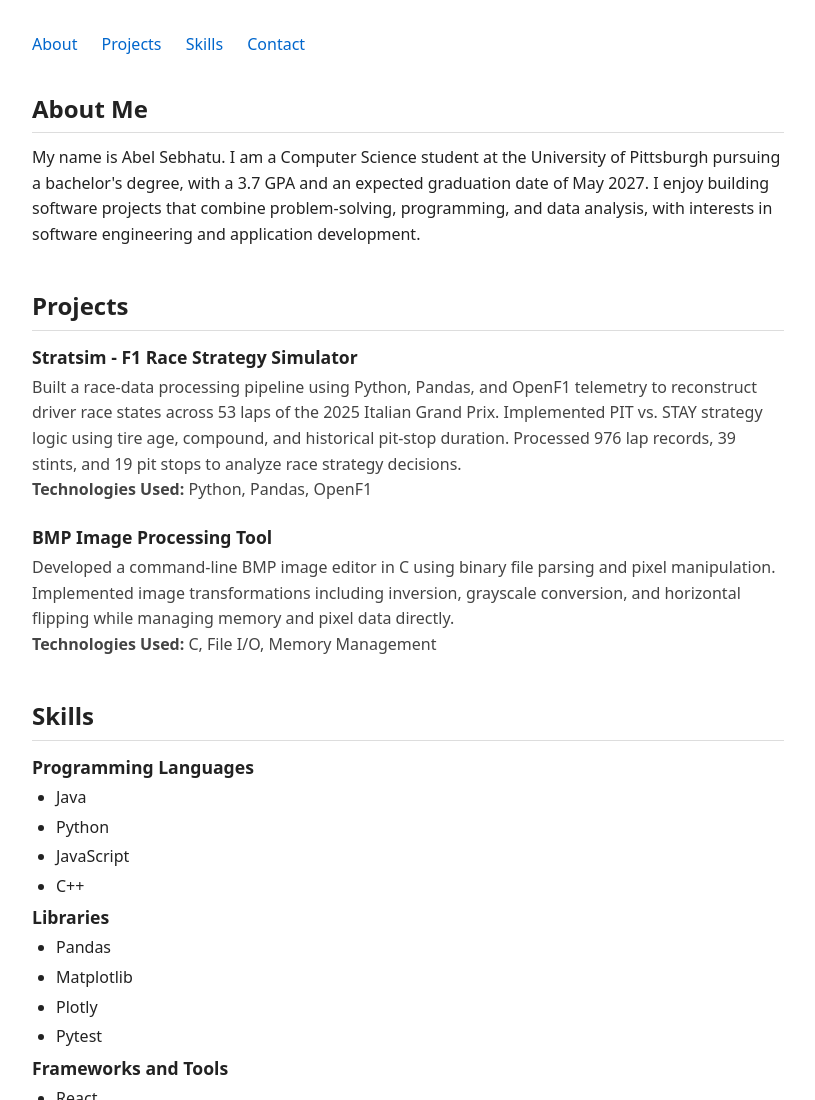
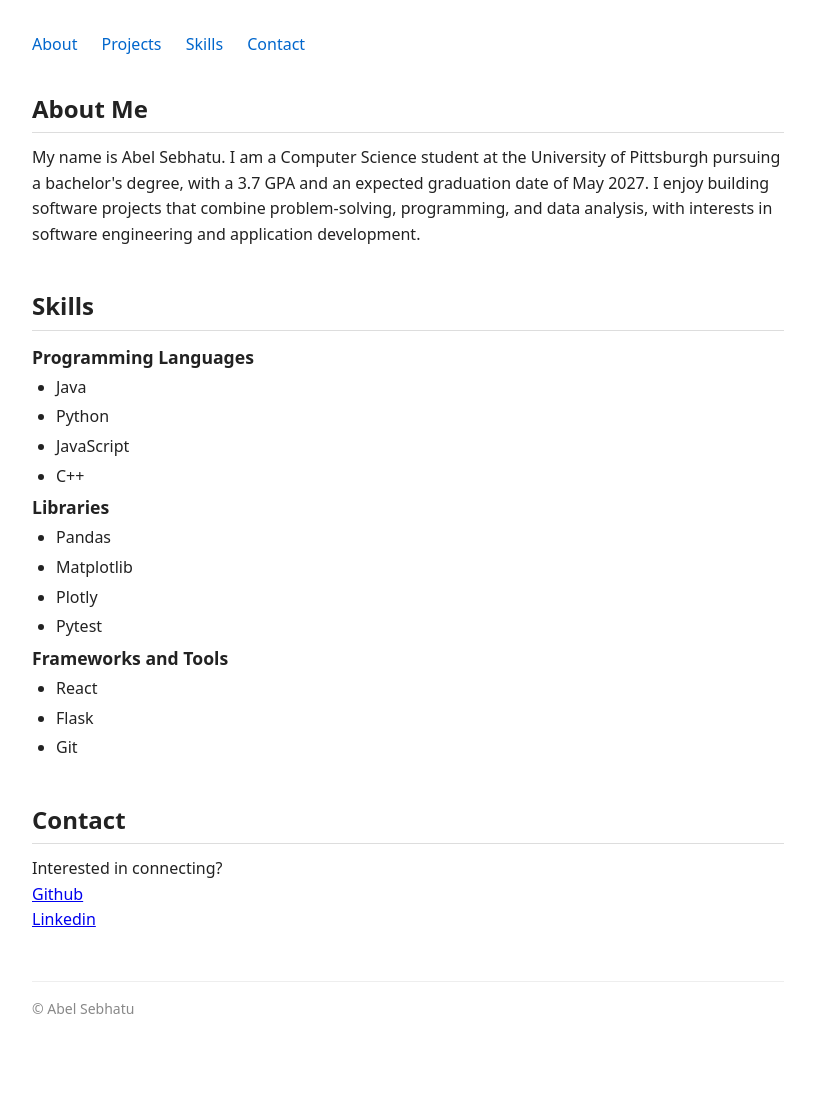
Before and after one commit to ABT0002/PersonalPortfolio, a plain HTML site: page index.html in a window 1280 px wide. Shown: the top 1100 px of the page, without its empty margins (232-1047 px from the left). After the commit the page ends 1052 px from the top, so only its background shows below. Drawn offline with Linux system fonts and the light colour scheme.

Commit message:
Test pipeline by removing projects section

```diff
--- a/index.html
+++ b/index.html
@@ -32,34 +32,7 @@
       </p>
     </section>
 
-    <section id="projects">
-      <h2>Projects</h2>
 
-
-      <div class="project">
-        <h3>Stratsim - F1 Race Strategy Simulator</h3>
-        <p>
-          Built a race-data processing pipeline using Python, Pandas,
-          and OpenF1 telemetry to reconstruct driver race states across
-          53 laps of the 2025 Italian Grand Prix. Implemented PIT vs.
-          STAY strategy logic using tire age, compound, and historical
-          pit-stop duration. Processed 976 lap records, 39 stints,
-          and 19 pit stops to analyze race strategy decisions.
-        </p>
-        <p><strong>Technologies Used:</strong> Python, Pandas, OpenF1</p>
-      </div>
-      <div class="project">
-        <h3>BMP Image Processing Tool</h3>
-        <p>
-          Developed a command-line BMP image editor in C using binary
-          file parsing and pixel manipulation. Implemented image
-          transformations including inversion, grayscale conversion,
-          and horizontal flipping while managing memory and pixel
-          data directly.
-        </p>
-        <p><strong>Technologies Used:</strong> C, File I/O, Memory Management</p>
-      </div>
-    </section>
 
     <section id="skills">
       <h2>Skills</h2>
```
